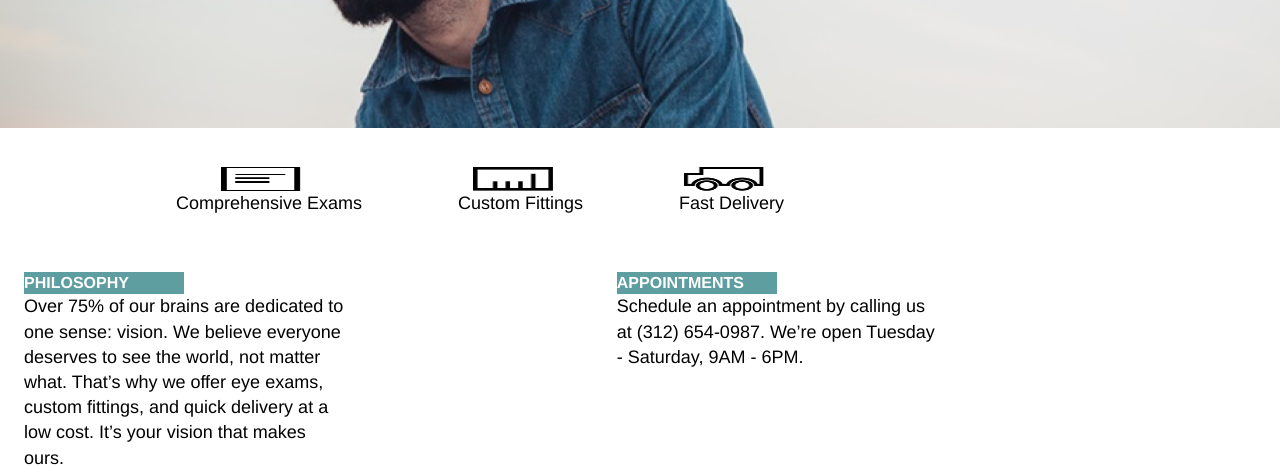
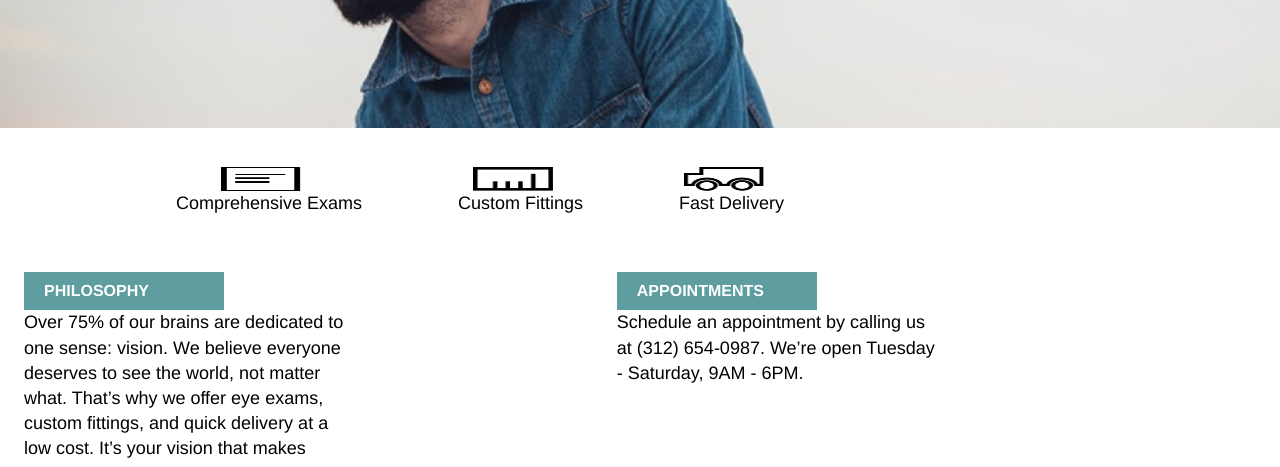
Before and after one commit to supershaz178/TortoiseshellOptics, a plain HTML site: page index.html in a window 1280 px wide. Shown: the part 352-819 px from the top of the page. Drawn offline with Linux system fonts and the light colour scheme.

Commit message:
fix subheadings formatting

```diff
--- a/resources/css/styles.css
+++ b/resources/css/styles.css
@@ -116,7 +116,7 @@ nav ul{
   width: 10rem;
   font-size: 1rem;
   font-weight: bold;
-  padding: .5rem auto;
+  padding: .5rem 1.25rem;
 }
 
 /* By ID Styling */
```
